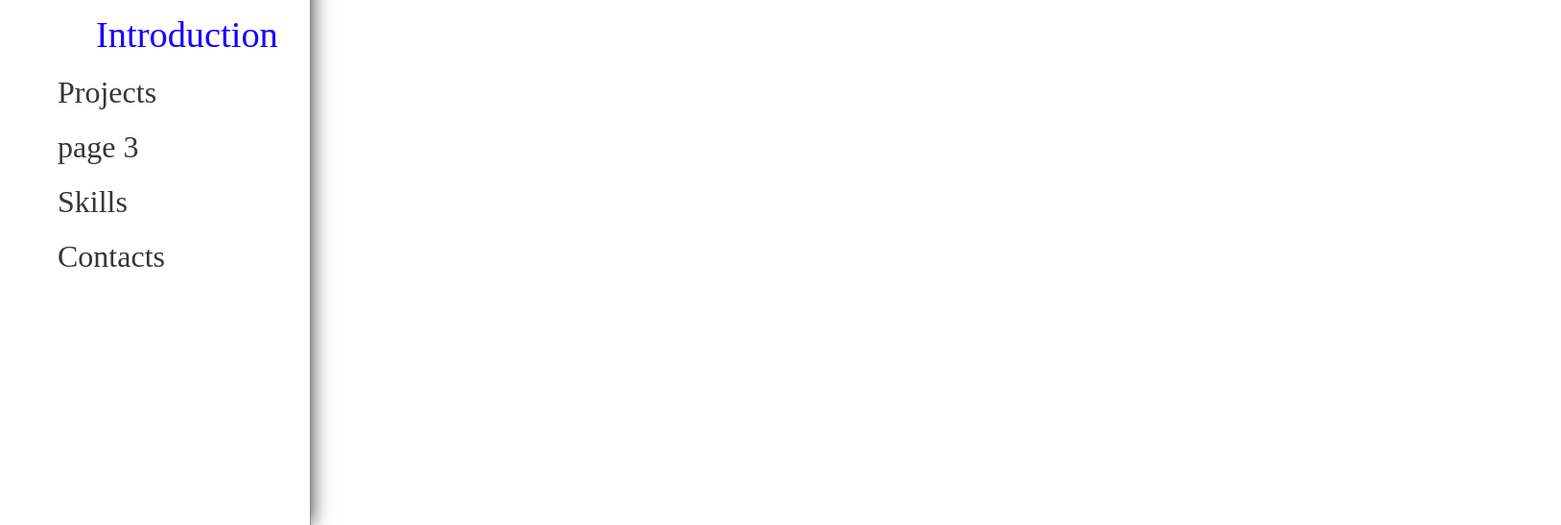
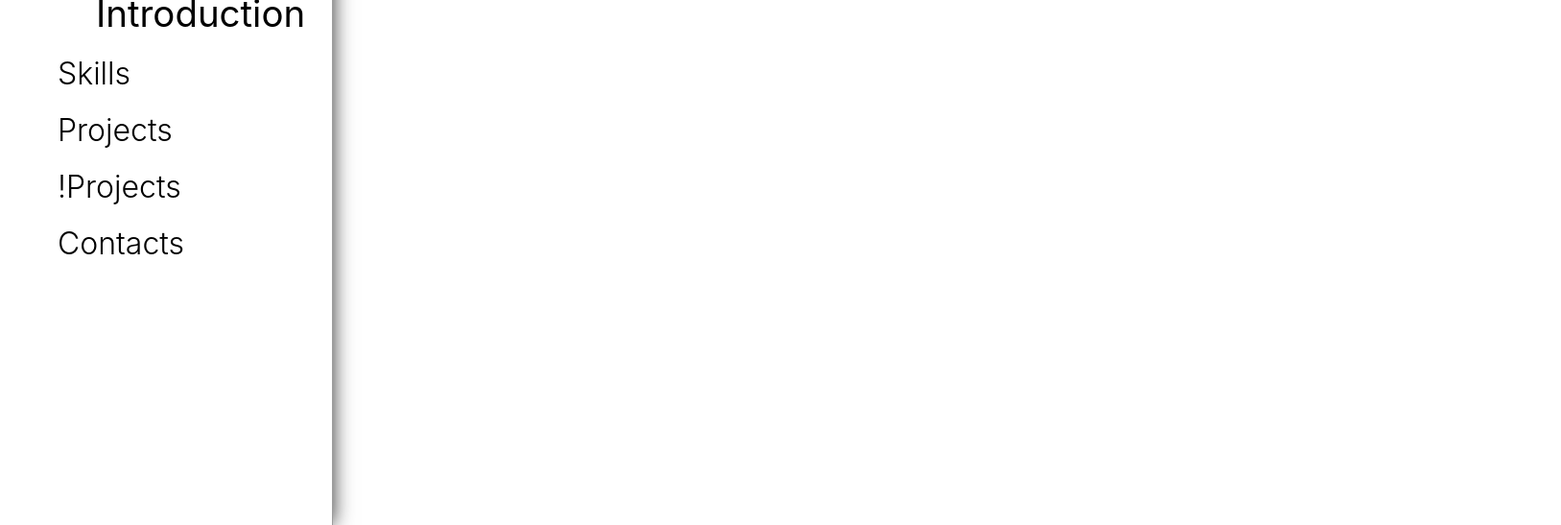
Before and after one commit to AlexReshetnik/Summary, a plain HTML site: page index.html in a window 1280 px wide. Shown: the part 253-800 px from the top of the page at 96% size, 1627 px wide, since content can reach past the window. Drawn offline with Linux system fonts and the light colour scheme.

Commit message:
customized fonts and meny

```diff
--- a/index.html
+++ b/index.html
@@ -17,9 +17,9 @@
             <h1>Summary</h1>
             <nav>
                 <li data-page="0" cheked="true"><img src="" alt="">Introduction</li>
-                <li data-page="1" cheked="false"><img src="" alt="">Projects</li>
-                <li data-page="2" cheked="false"><img src="" alt="">page 3</li>
-                <li data-page="3" cheked="false"><img src="" alt="">Skills</li>
+                <li data-page="1" cheked="false"><img src="" alt="">Skills</li>
+                <li data-page="2" cheked="false"><img src="" alt="">Projects</li>
+                <li data-page="3" cheked="false"><img src="" alt="">!Projects</li>
                 <li data-page="4" cheked="false"><img src="" alt="">Contacts</li>
             </nav>
         </menu>
--- a/style.scss
+++ b/style.scss
@@ -4,6 +4,8 @@
     padding: 0;
 }
 body {
+    font-family: -apple-system, BlinkMacSystemFont, 'Segoe UI', Roboto, Helvetica, Arial, sans-serif;
+    font-weight: 300;
     overflow: hidden;
     height: 100vh;
     display: flex;
@@ -17,14 +19,14 @@ body {
         position: fixed;
         box-shadow: 0px 0px 20px 0px #000000cd;
         height: 100%;
-        border-right: 1px solid rgba(0, 0, 0, 0.465);
-        color: rgb(54, 54, 54);
+        border-right: 1px solid rgba(0, 0, 0, 0.384);
+        color: rgb(0, 0, 0);
         display: flex;
         flex-direction: column;
         justify-content: center;
         menu {
             position: relative;
-            top: -50px;
+            top: -70px;
             font-size: 2em;
             padding: 40px;
             h1 {
@@ -44,8 +46,9 @@ body {
                         color: rgb(138, 0, 231);
                     }
                     &[cheked="true"] {
+                        font-weight: 400;
                         font-size: 120%;
-                        color: rgb(25, 0, 255);
+                        color: rgb(0, 0, 0);
                         transform: scale(1.2);
                         transform: translateX(40px);
                     }
```
Also changed, not shown: style.css, 1 other file.
